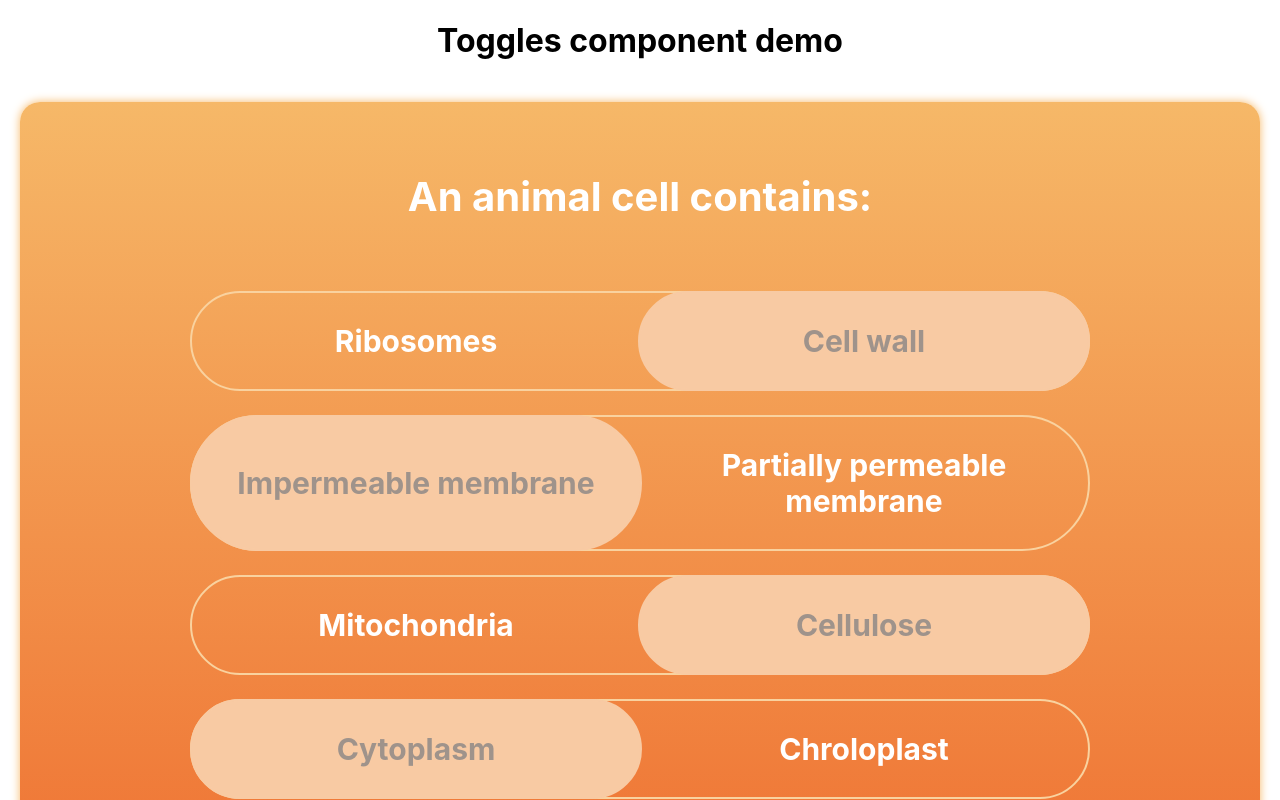
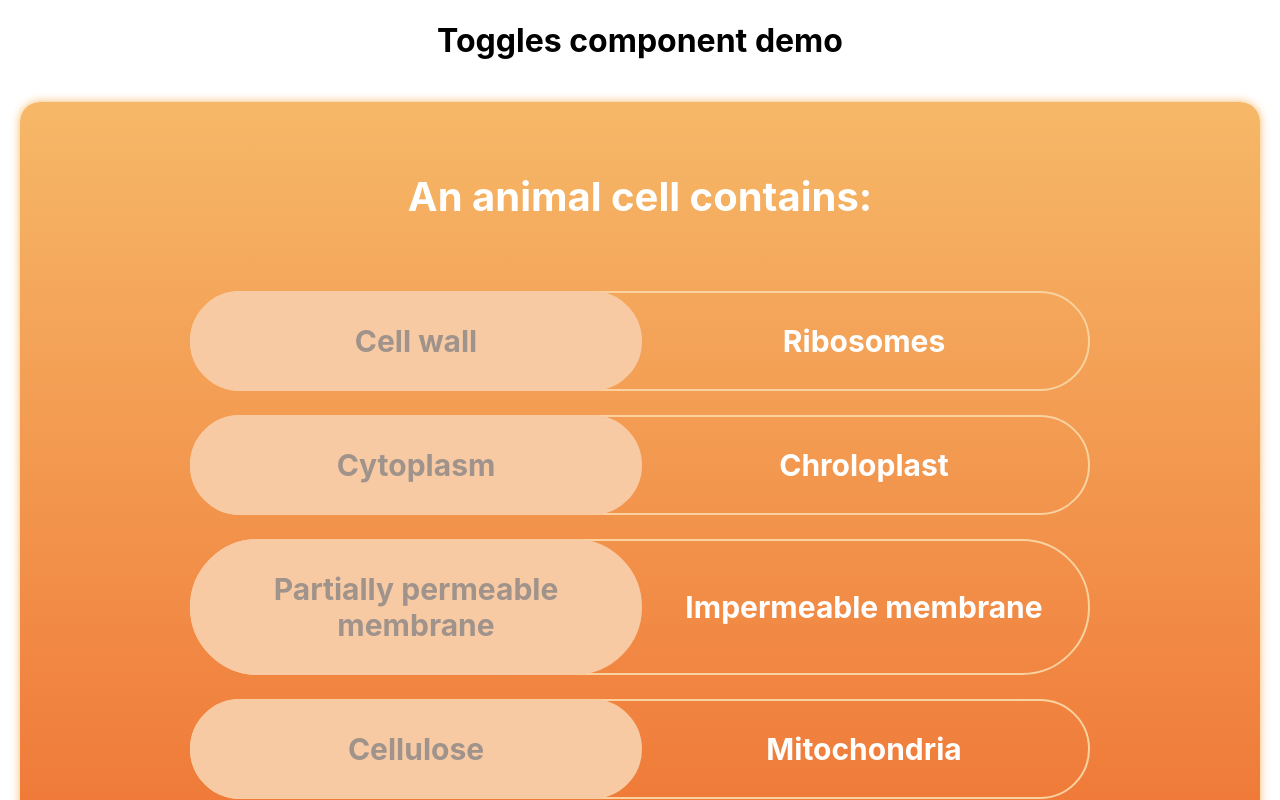
Before and after one commit to netherbox/toggles-demo, a React (Create React App) app: page / in a window 1280 px wide. Shown: the top 800 px of the page. Built offline with nearby package versions, Linux system fonts and the light colour scheme.

Commit message:
Allow to disable shuffle for tests

```diff
--- a/src/Toggles/Toggles.tsx
+++ b/src/Toggles/Toggles.tsx
@@ -22,6 +22,7 @@ export interface TogglesProps {
   id: string;
   title: string;
   questions: Array<TogglesPropsQuestion>;
+  disableShuffle?: boolean;
 }
 
 export interface TogglesState {
@@ -33,8 +34,11 @@ export class Toggles extends Component<TogglesProps, TogglesState> {
   constructor(props: TogglesProps) {
     super(props);
 
+    let questions: Array<Question>;
+
+    if (!!this.props.disableShuffle) {
       // Shuffle the questions, answers and set random current selected answer
-    const questions = shuffle(
+      questions = shuffle(
         this.props.questions.map((question: TogglesPropsQuestion) => ({
           ...question,
           answers: shuffle(question.answers),
@@ -42,6 +46,15 @@ export class Toggles extends Component<TogglesProps, TogglesState> {
             question.answers[random(0, question.answers.length - 1)].id,
         }))
       );
+    } else {
+      questions = this.props.questions.map(
+        (question: TogglesPropsQuestion) => ({
+          ...question,
+          answers: question.answers,
+          selectedAnswerId: question.answers[0].id,
+        })
+      );
+    }
 
     this.state = {
       questions,
```
Also changed, not shown: 1 other file (tests, documents, lock files or other folders). Lines whose indentation alone changed are shown as unchanged.
